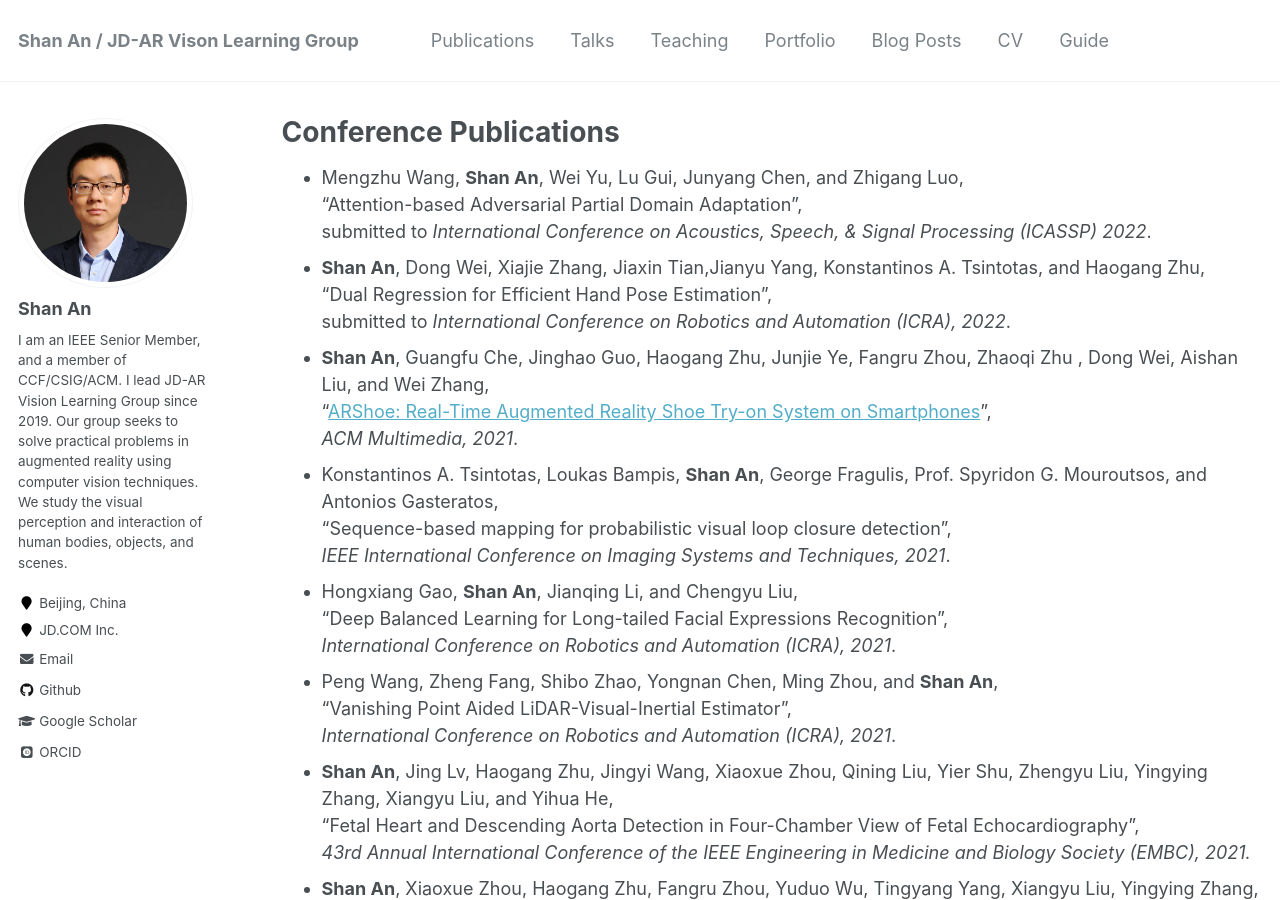
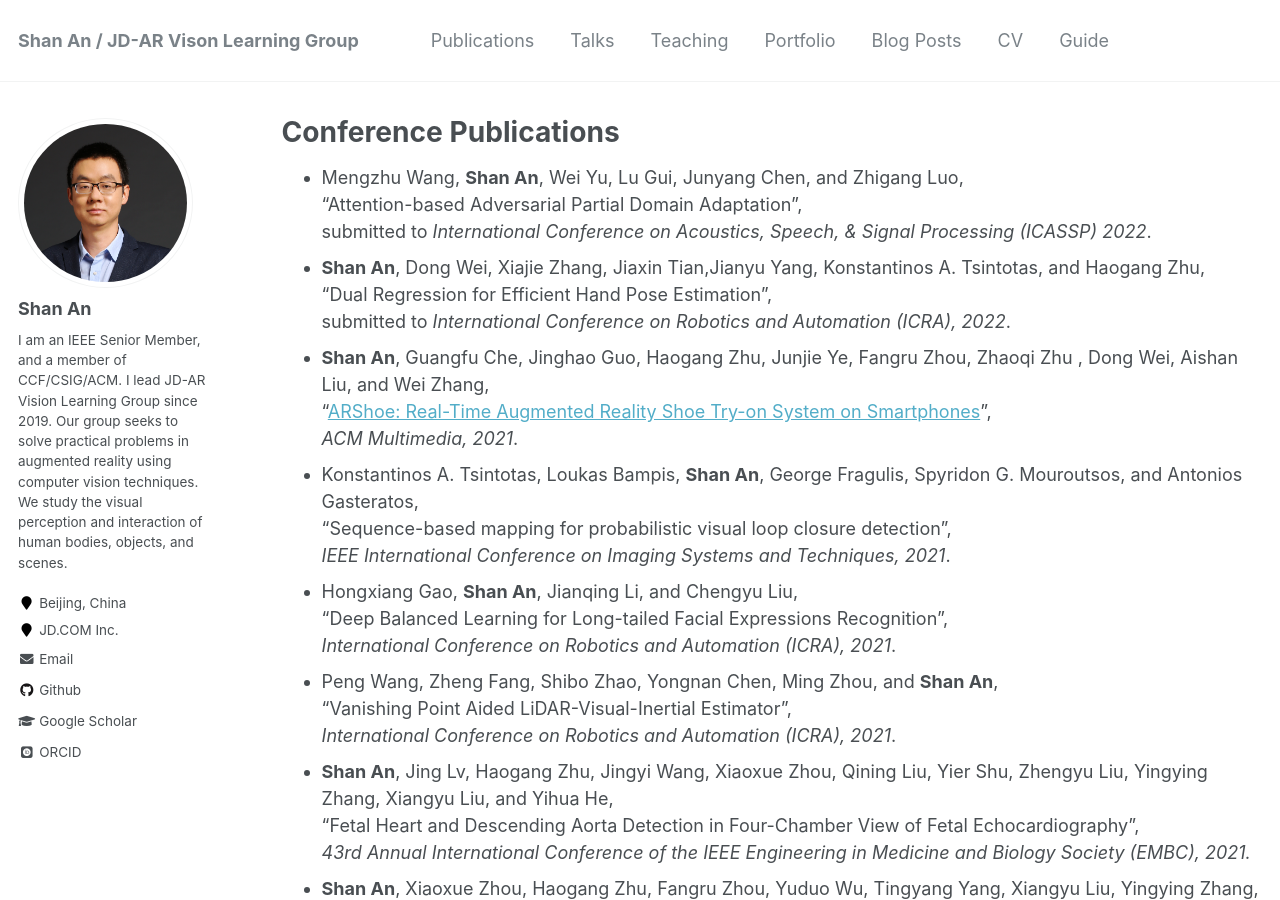
Before and after one commit to anshan-XR-ROB/anshan-XR-ROB.github.io, a Jekyll site: the page built from _publications/Conference Publications.md, in a window 1280 px wide and 900 px high. Built offline with Jekyll 4.4.1, drawn with Linux system fonts in a browser that asks for light colours; some web fonts are replaced.

Commit message:
Update Conference Publications.md

```diff
--- a/_publications/Conference Publications.md
+++ b/_publications/Conference Publications.md
@@ -15,7 +15,7 @@ redirect_from:
 * **Shan An**, Guangfu Che, Jinghao Guo, Haogang Zhu, Junjie Ye, Fangru Zhou, Zhaoqi Zhu , Dong Wei, Aishan Liu, and Wei Zhang,
 “[ARShoe: Real-Time Augmented Reality Shoe Try-on System on Smartphones](https://arxiv.org/abs/2108.10515v1)”,
   *ACM Multimedia, 2021*.
-* Konstantinos A. Tsintotas, Loukas Bampis, **Shan An**, George Fragulis, Prof. Spyridon G. Mouroutsos, and Antonios Gasteratos,
+* Konstantinos A. Tsintotas, Loukas Bampis, **Shan An**, George Fragulis, Spyridon G. Mouroutsos, and Antonios Gasteratos,
  “Sequence-based mapping for probabilistic visual loop closure detection”,
  *IEEE International Conference on Imaging Systems and Techniques, 2021*.
 * Hongxiang Gao, **Shan An**, Jianqing Li, and Chengyu Liu,
```
